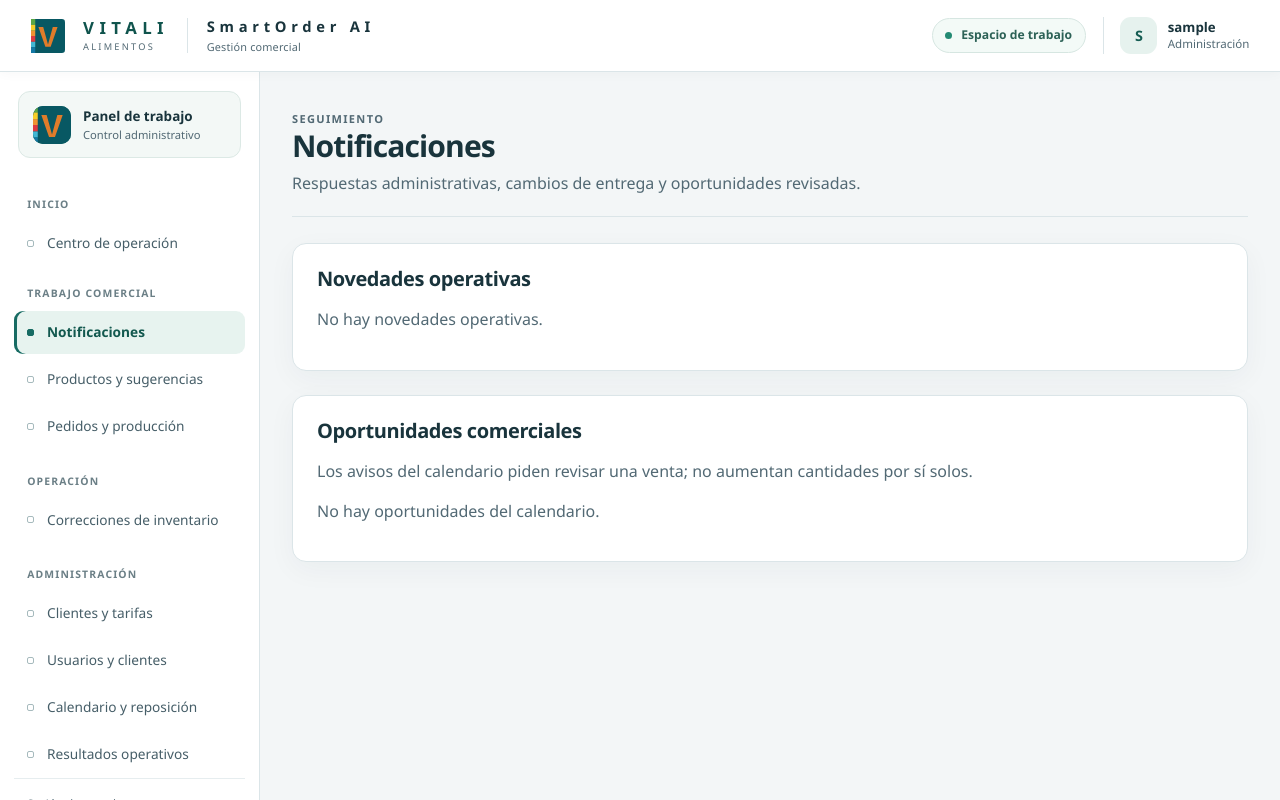
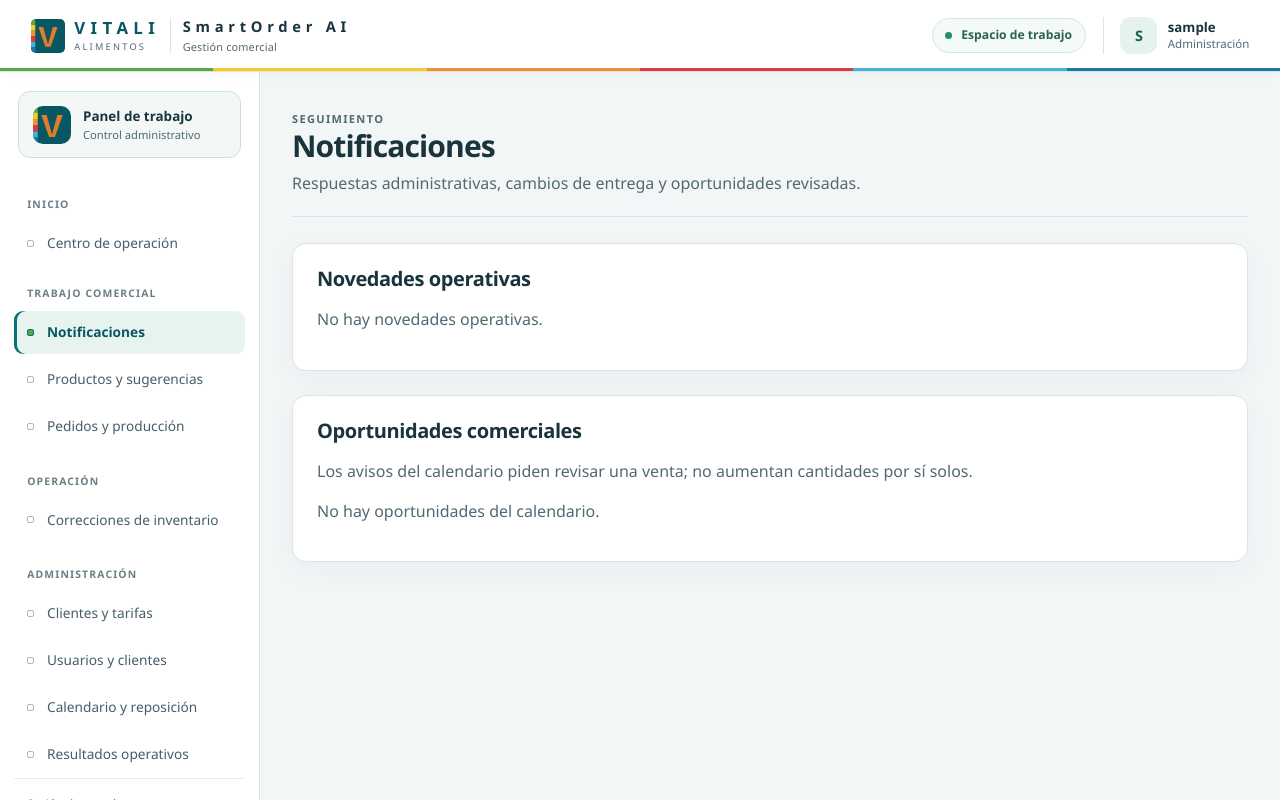
Before and after one commit to HenryBo06/ProyectoSistemaVitali, a Django app: page /notificaciones/ in a window 1280 px wide. Run offline with Django 5.2, Linux system fonts and the light colour scheme; the visitor is signed in with stand-in values (Sample User, id 1); data that the repository does not hold is empty; some libraries are stand-ins or nearby versions.

Commit message:
style(brand): restore existing Vitali brand colors in operations/static/operations/css/local-frontend.css

```diff
--- a/operations/static/operations/css/local-frontend.css
+++ b/operations/static/operations/css/local-frontend.css
@@ -686,3 +686,46 @@ body.order-reviewing #sale-configuration { display: none; }
   }
   .local-app .seller-page-heading .btn { margin-top: .4rem; }
 }
+
+/* Vitali project identity: the repository's existing six-color V and palette. */
+.local-app {
+  --v-bottle: #0c6f7c;
+  --v-bottle-dark: #085863;
+  --v-leaf: #5ba744;
+  --v-leaf-dark: #418a33;
+  --v-mango: #e07c2a;
+  --v-spectrum: linear-gradient(90deg, #5ba744 0% 16.66%, #f6cd28 16.66% 33.33%,
+    #ee9233 33.33% 50%, #dd3a42 50% 66.66%, #42b7d3 66.66% 83.33%, #1479a5 83.33% 100%);
+}
+.local-app .app-header::after {
+  content: "";
+  position: absolute;
+  inset: auto 0 0;
+  height: 3px;
+  background: var(--v-spectrum);
+  pointer-events: none;
+}
+.local-app .brand { gap: .6rem; }
+.local-app .brand-symbol, .local-app .menu-brand-symbol, .local-app .auth-brand-symbol {
+  display: block;
+  flex: 0 0 auto;
+  object-fit: contain;
+  border-radius: 5px;
+}
+.local-app .brand-symbol { width: 34px; height: 34px; }
+.local-app .brand-product { padding-left: .75rem; }
+.local-app .brand-wordmark strong, .local-app .auth-wordmark strong { color: var(--v-bottle-dark); }
+.local-app .menu-brand-symbol { display: inline-block; vertical-align: middle; margin-right: .4rem; }
+.local-app .auth-brand-symbol { width: 42px; height: 42px; }
+.local-app .nav-intro-mark { display: block; width: 38px; height: 38px; padding: 0; object-fit: contain; background: transparent; }
+.local-app .nav-intro { border-color: #cae4dd; }
+.local-app .side-link.active { color: var(--v-bottle-dark); box-shadow: inset 3px 0 var(--v-bottle); }
+.local-app .side-link.active::before { background: var(--v-leaf); border-color: var(--v-bottle); }
+.local-app .seller-mode-tab.is-active { background: var(--v-bottle); border-color: var(--v-bottle); }
+@media (max-width: 420px) {
+  .local-app .brand { gap: .45rem; }
+  .local-app .brand-symbol { width: 30px; height: 30px; }
+  .local-app .brand-wordmark strong { font-size: .92rem; letter-spacing: .23em; }
+  .local-app .brand-wordmark small { font-size: .53rem; }
+  .local-app .brand-product { padding-left: .55rem; }
+}
```
